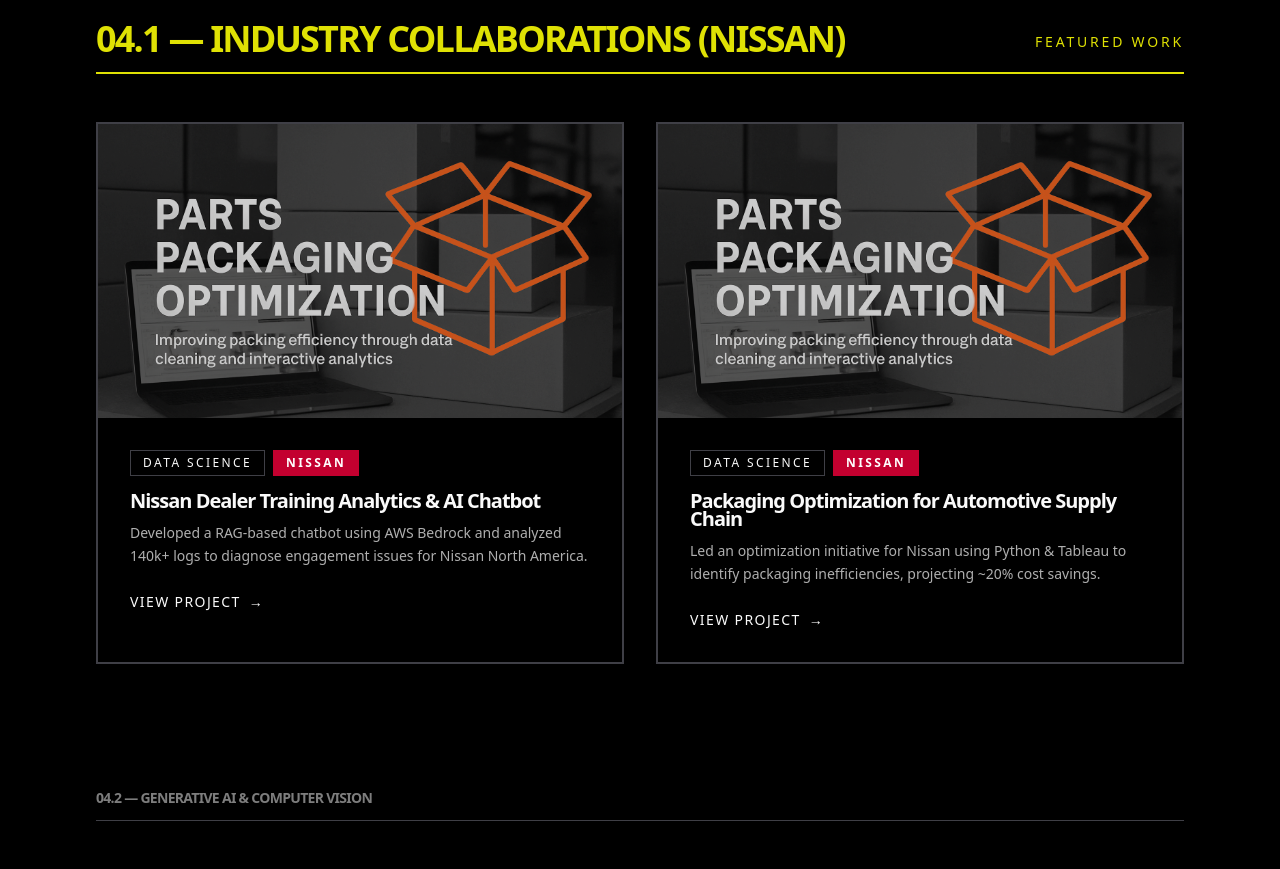
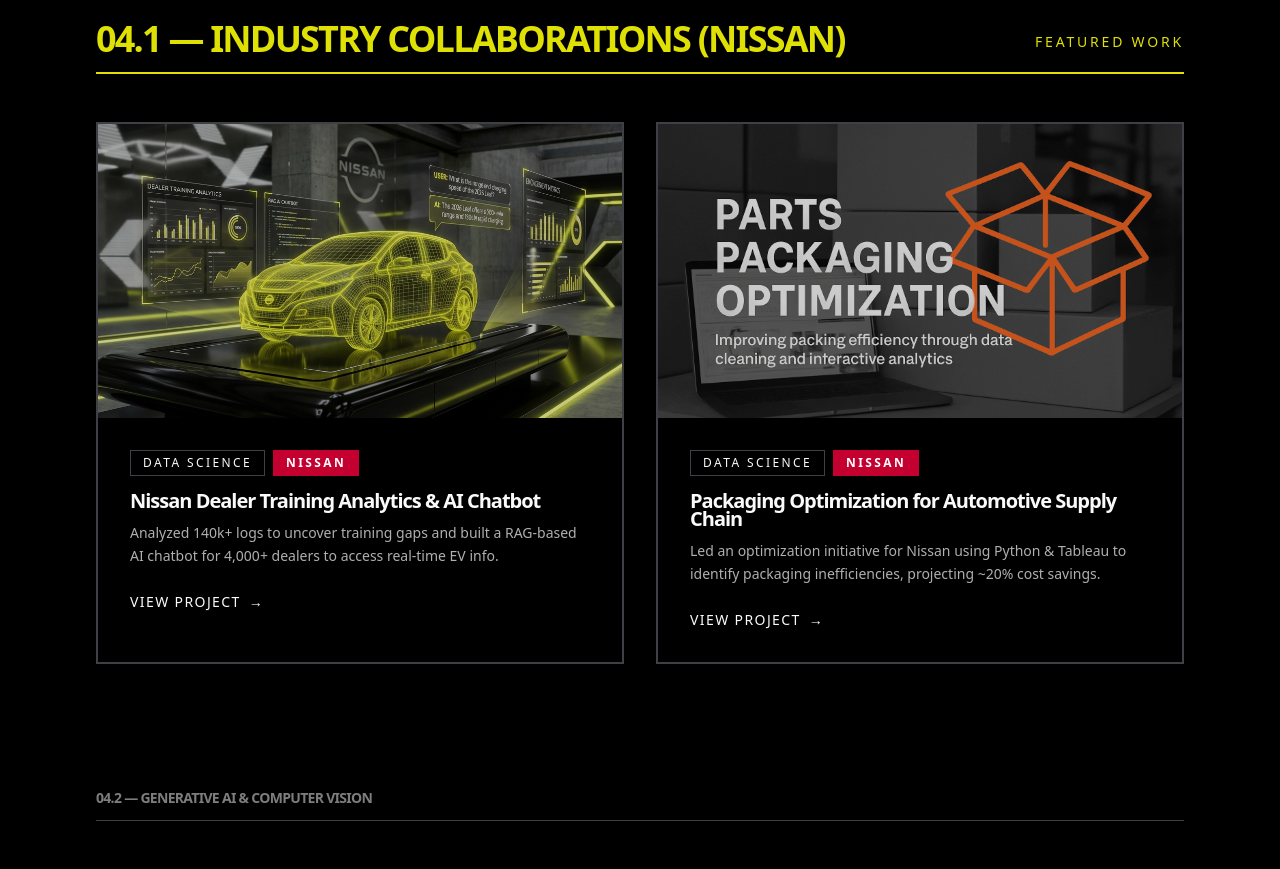
Before and after one commit to rroshann/rroshann.github.io, a Next.js app in the folder portfolio/: page / in a window 1280 px wide. Shown: the part 4320-5189 px from the top of the page. Built offline with nearby package versions, Linux system fonts and the light colour scheme.

Commit message:
feat(ui): add nissan chatbot thumbnail

```diff
--- a/portfolio/src/components/projects-section.tsx
+++ b/portfolio/src/components/projects-section.tsx
@@ -9,9 +9,10 @@
     {
         title: "Nissan Dealer Training Analytics & AI Chatbot",
         description:
-            "Developed a RAG-based chatbot using AWS Bedrock and analyzed 140k+ logs to diagnose engagement issues for Nissan North America.",
+            "Analyzed 140k+ logs to uncover training gaps and built a RAG-based AI chatbot for 4,000+ dealers to access real-time EV info.",
         href: "/projects/nissan-chatbot",
-        image: "/projects/nissan.jpg",
+        image: "/projects/nissan-chatbot.jpg",
+        isNissan: true,
     },
     {
         title: "Packaging Optimization for Automotive Supply Chain",
```
Also changed, not shown: portfolio/public/projects/nissan-chatbot.jpg (added), 1 other file (tests, documents, lock files or other folders).
